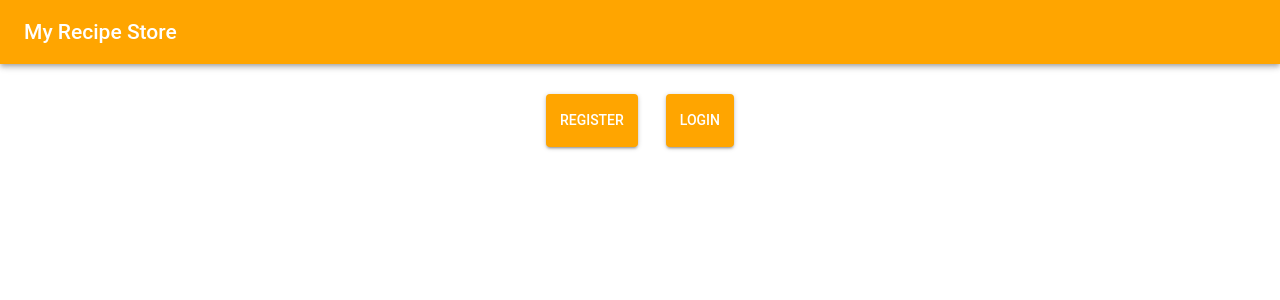
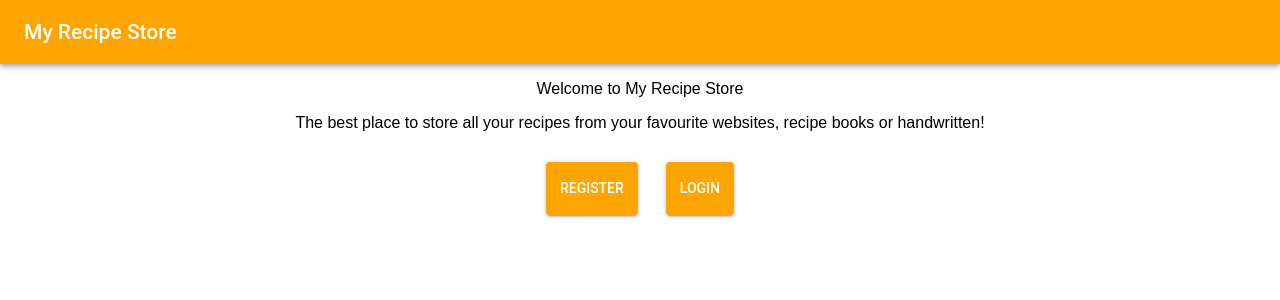
Before and after one commit to lunat1cH3ncHman/my-recipe-finder, a React (Create React App) app in the folder client/: page / in a window 1280 px wide. Shown: the top 300 px of the page. Built offline with nearby package versions, Linux system fonts and the light colour scheme.

Commit message:
Some home screen text

```diff
--- a/client/src/containers/Home.js
+++ b/client/src/containers/Home.js
@@ -10,12 +10,21 @@ const title = {
   pageTitle: 'My Recipe Store',
 };
 
+const paragraphStyle = {
+  background: 'orange',
+  color: 'white',
+};
+
 class Home extends Component {
   render() {
     return (
       <div className="home-page">
         <HeaderBar title={title} />
         <p></p>
+        <div>
+          <p>Welcome to My Recipe Store</p>
+          <p>The best place to store all your recipes from your favourite websites, recipe books or handwritten!</p>
+        </div>
         <LinkButtons
           buttonText={`Register`}
           buttonStyle={registerButton}
```
